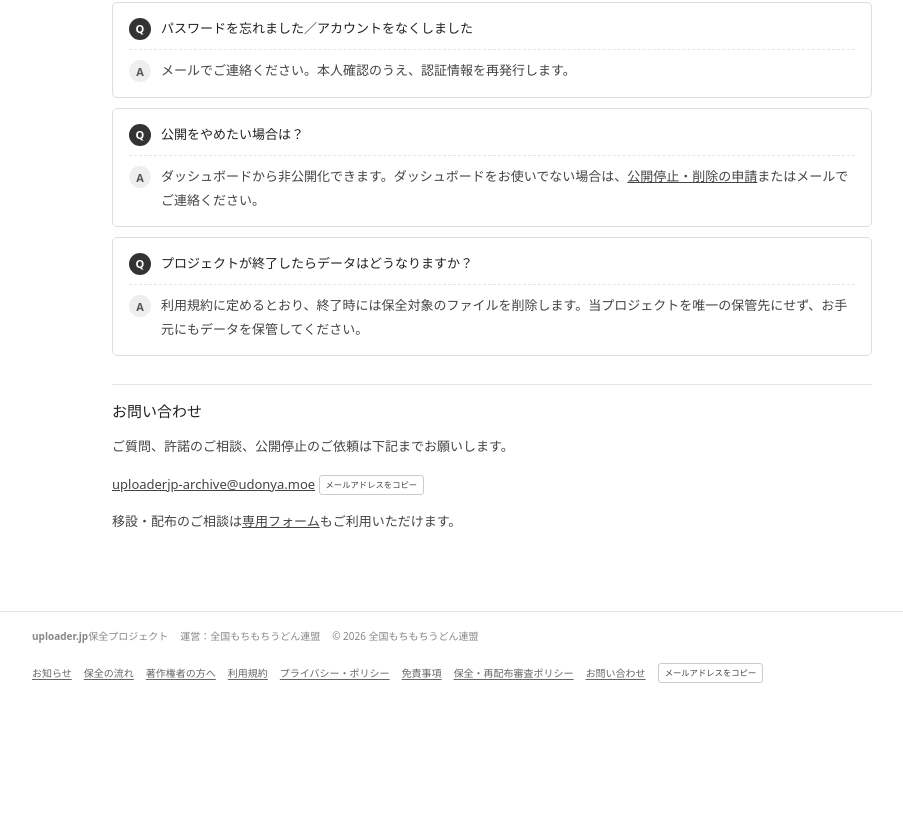
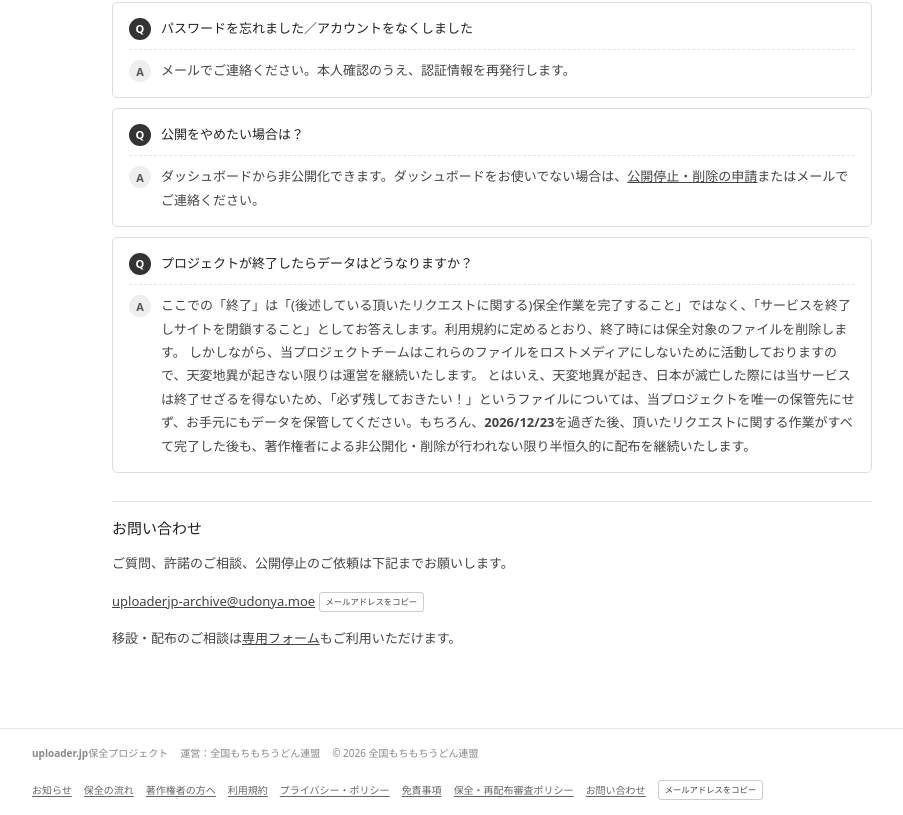
Before and after one commit to NFMMU/uploader-jp-preserve, a React (Vite) app in the folder web/: page /copyright-holders in a window 1280 px wide. Shown: the part 1681-2496 px from the top of the page, without its empty margins (148-1051 px from the left). Before the commit the page ends 2379 px from the top, so only its background shows below. Built offline with nearby package versions, Linux system fonts and the light colour scheme.

Commit message:
fix(web): FAQの「プロジェクトが終了したらデータはどうなりますか？」の回答を詳細化
Signed-off-by: Yuito Akatsuki (Tani Yutaka) <yuito@yuito-it.jp>

```diff
--- a/web/src/features/public/pages/CopyrightHoldersPage.tsx
+++ b/web/src/features/public/pages/CopyrightHoldersPage.tsx
@@ -126,8 +126,16 @@ export function CopyrightHoldersPage() {
 						},
 						{
 							question: "プロジェクトが終了したらデータはどうなりますか？",
-							answer:
-								"利用規約に定めるとおり、終了時には保全対象のファイルを削除します。当プロジェクトを唯一の保管先にせず、お手元にもデータを保管してください。",
+							answer: (
+								<>
+									ここでの「終了」は「(後述している頂いたリクエストに関する)保全作業を完了すること」ではなく、「サービスを終了しサイトを閉鎖すること」としてお答えします。利用規約に定めるとおり、終了時には保全対象のファイルを削除します。
+									しかしながら、当プロジェクトチームはこれらのファイルをロストメディアにしないために活動しておりますので、天変地異が起きない限りは運営を継続いたします。
+									とはいえ、天変地異が起き、日本が滅亡した際には当サービスは終了せざるを得ないため、「必ず残しておきたい！」というファイルについては、当プロジェクトを唯一の保管先にせず、お手元にもデータを保管してください。
+									<b>
+										もちろん、2026/12/23を過ぎた後、頂いたリクエストに関する作業がすべて完了した後も、著作権者による非公開化・削除が行われない限り半恒久的に配布を継続いたします。
+									</b>
+								</>
+							),
 						},
 					]}
 				/>
```
